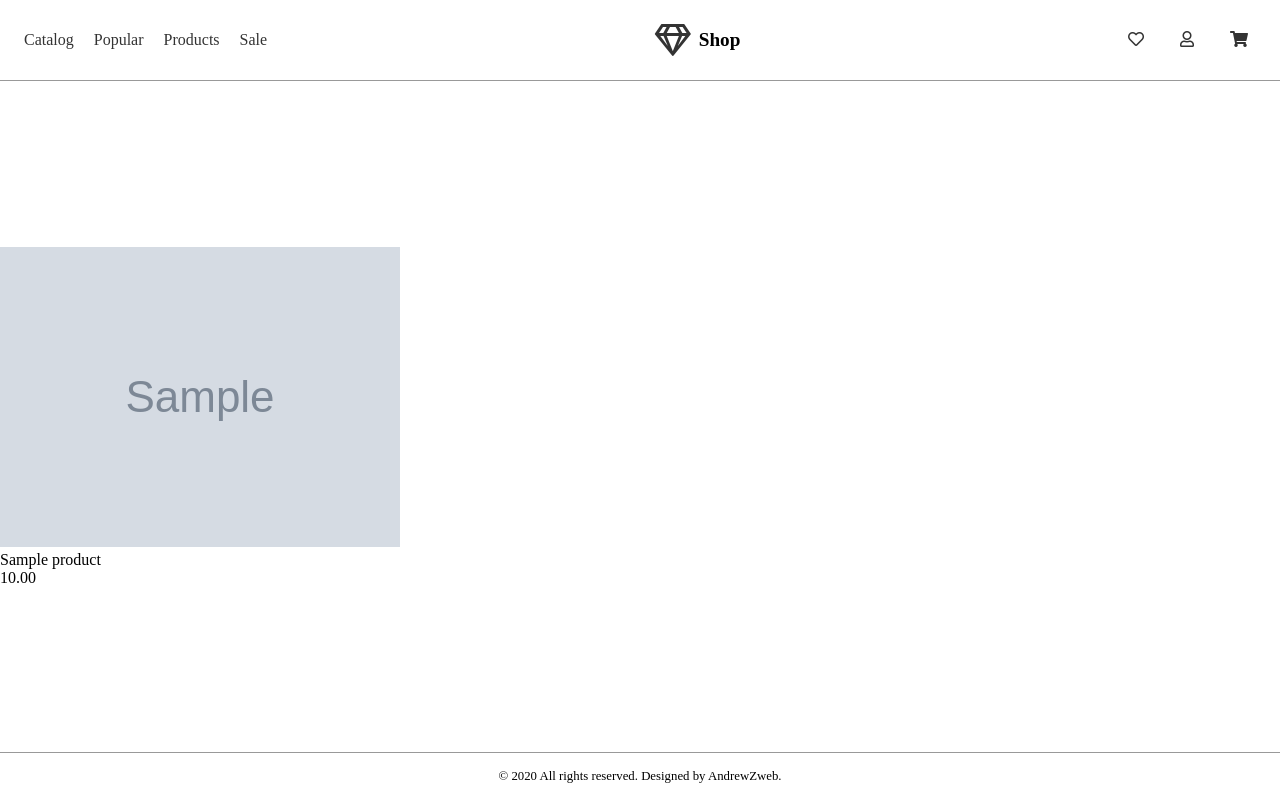
After one commit to andrewzweb/template-django-shop, a Django app: page /catalog/ in a window 1280 px wide. The commit adds this page. Run offline with Django 3.2, Linux system fonts and the light colour scheme; tables that the repository leaves empty hold one stand-in row (values such as "Sample post"); grey boxes marked "Sample" are stand-in pictures; some libraries are stand-ins or nearby versions.

Commit message:
(feat) now product list in base page and catalog
+ create template for product list
+ change view and urls for all work correct
+ change shop base template it's pretty but
  it most simple way

```diff
--- /dev/null
+++ b/baseApp/product/templates/product/list.html
@@ -0,0 +1,23 @@
+{% extends 'shop/base.html' %}
+{% load static %}
+
+{% block products %}
+  <link href="{% static "product/product.css" %}" rel="stylesheet"/>
+  <link href="{% static "product/product-list.css" %}" rel="stylesheet"/>
+
+  {% if products %}
+  {% for product in products %}
+	<div class="product product-item">
+	  <div class="product__image">
+		{% if product.image %}
+		  <img alt="" src="{{ product.image.url }}"/>
+		{% endif %}
+	  </div>
+	  <div class="product__title">{{ product.title }}</div>
+	  <div class="product__price">{{ product.price }}</div>
+	</div>
+  {% endfor %}
+  {% else %}
+  <div>Products soon be here...</div>
+  {% endif %}
+{% endblock %}
--- a/baseApp/product/urls.py
+++ b/baseApp/product/urls.py
@@ -2,5 +2,5 @@ from django.urls import path
 from .views import *
 
 urlpatterns = [
-    path('list/', product_list),
+    path('', product_list),
 ]
--- a/baseApp/product/views.py
+++ b/baseApp/product/views.py
@@ -3,4 +3,4 @@ from .models import Product
 
 def product_list(request):
     products = Product.objects.all()
-    return render(request, 'product/list.html')
+    return render(request, 'product/list.html', {'products': products})
--- a/baseApp/shop/templates/shop/base.html
+++ b/baseApp/shop/templates/shop/base.html
@@ -1,4 +1,5 @@
 {% load static %}
+{% load %}
 
 <!doctype html>
 <html lang="en">
@@ -26,10 +27,28 @@
 	</div>
 
 
+
 	<div id="products">
-	  {% block products %}
-	  {% endblock %}
-	</div>
+	  {% if products %}
+		<link href="{% static "product/product.css" %}" rel="stylesheet"/>
+		<link href="{% static "product/product-list.css" %}" rel="stylesheet"/>
+
+		{% for product in products %}
+		  <div class="product product-item">
+			<div class="product__image">
+			  {% if product.image %}
+				<img alt="" src="{{ product.image.url }}"/>
+			  {% endif %}
+			</div>
+			<div class="product__title">{{ product.title }}</div>
+			<div class="product__price">{{ product.price }}</div>
+		  </div>
+		{% endfor %}
+	  {% else %}
+		{% block products %}
+		{% endblock %}
+	  {% endif %}
+	  </div>
 
 	<div id="footer">
 	  <div class="copirights">© 2020 All rights reserved. Designed by AndrewZweb.</div>
--- a/baseApp/shop/views.py
+++ b/baseApp/shop/views.py
@@ -1,4 +1,6 @@
 from django.shortcuts import render
+from product.models import Product
 
 def home(request):
-    return render(request, 'shop/base.html')
+    products = Product.objects.all()
+    return render(request, 'shop/base.html', {'products': products})
```
